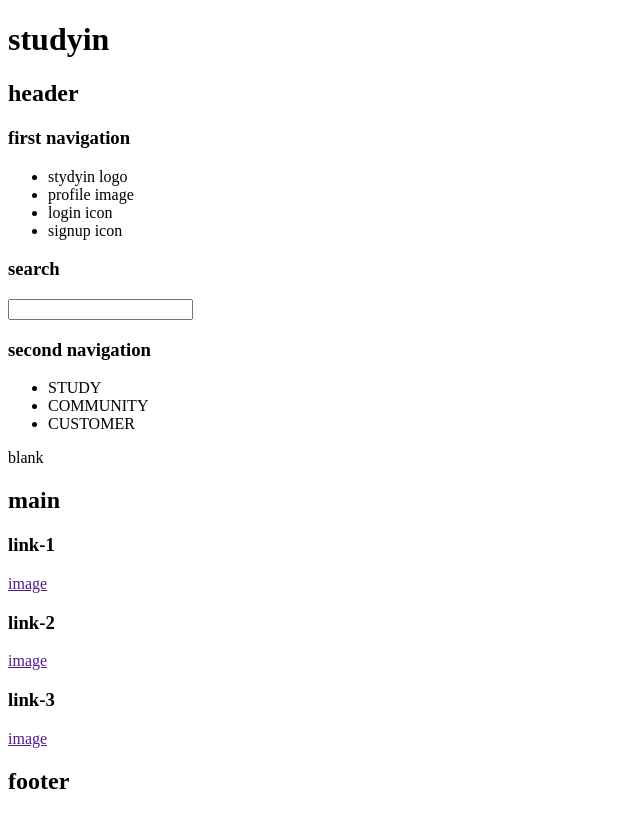
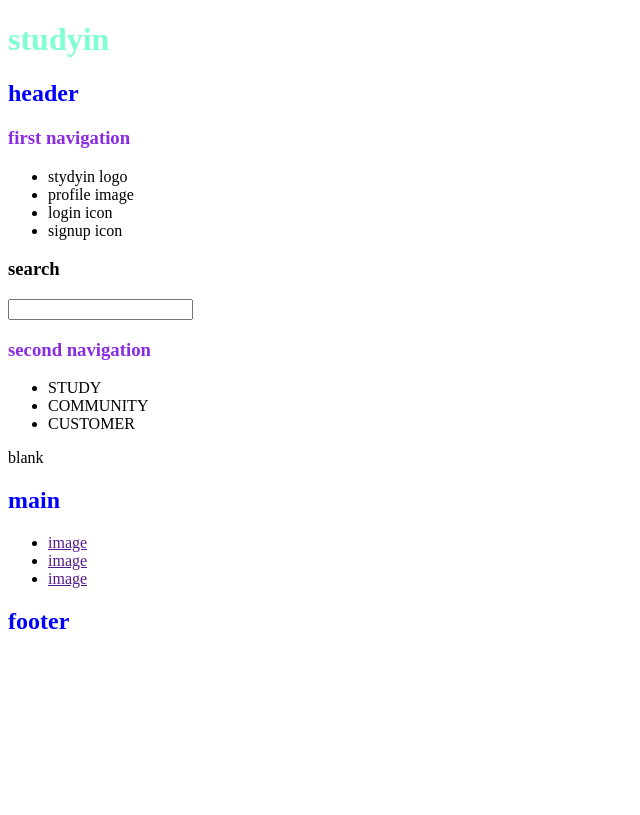
Before and after one commit to ohhyeonn/Html, a plain HTML site: page homework/homework_1.html in a window 1280 px wide. Shown: the whole page, without its empty margins (0-640 px from the left). Drawn offline with Linux system fonts and the light colour scheme.

Commit message:
first CSS

```diff
--- a/homework/index.html
+++ b/homework/homework_1.html
@@ -1,10 +1,44 @@
 <!DOCTYPE html>
 <html>
     <head>
-        <title>코딩 전문가를 만들기 위한 온라인 강의 시스템</title>
+
         <meta charset="UTF-8">
         <title>Welcome to studyin</title>
+        <style>
 
+            .title{
+
+                color :aquamarine;
+
+            }
+
+            .header{
+
+                color :blue;
+            }
+
+
+            .header-first{
+                color:blueviolet;
+            }
+
+            .heder-second {
+                color:blueviolet;
+            }
+
+            .header-third{
+                color:blueviolet;
+            }
+
+            .main{
+                color : blue;
+            }
+
+            .footer {
+                color: blue;
+            }
+
+        </style>
 
     </head>
 
@@ -15,16 +49,16 @@
 
 
     <body>
-        <h1>studyin</h1>
+        <h1 class = "title">studyin</h1>
 
         <header>
             <section>
-                <h1>header</h1>
+                <h1 class="header">header</h1>
 
 
 
                 <nav>
-                    <h1>first navigation</h1>
+                    <h1 class="header-first" >first navigation</h1>
                     <ul>
                         <li>stydyin logo</li>
                         <li>profile image</li>
@@ -36,7 +70,7 @@
 
 
                 <section>
-                    <h1>search</h1>
+                    <h1 class="header-second">search</h1>
                     <form action="">
                         <input type="search">
                     </form>
@@ -46,7 +80,7 @@
 
 
                 <nav>
-                    <h1>second navigation</h1>
+                    <h1 class ="header-third">second navigation</h1>
                     <ul>
                         <li>STUDY</li>
                         <li>COMMUNITY</li>
@@ -66,26 +100,13 @@
 
         <main>
             <section>
-                <h1>main</h1>
+                <h1 class="main">main</h1>
 
-                <nav>
-                    <h1>link-1</h1>
-                    <a href="">image</a>
-                </nav>
-
-
-                <nav>
-                    <h1>link-2</h1>
-                    <a href="">image</a>
-                </nav>
-
-
-                <nav>
-                    <h1>link-3</h1>
-                    <a href="">image</a>
-                </nav>
-
-
+                    <ul>
+                        <li><a href="">image</a></li>
+                        <li> <a href="">image</a></li>
+                        <li> <a href="">image</a></li>
+                    </ul>
 
 
 
@@ -98,7 +119,7 @@
 
         <footer>
             <section>
-                <h1>footer</h1>
+                <h1 class = "footer">footer</h1>
 
 
 
```
Also changed, not shown: homework/homework_2.html (added, +150 -0 lines), notice/list.html (+17 -6 lines).
